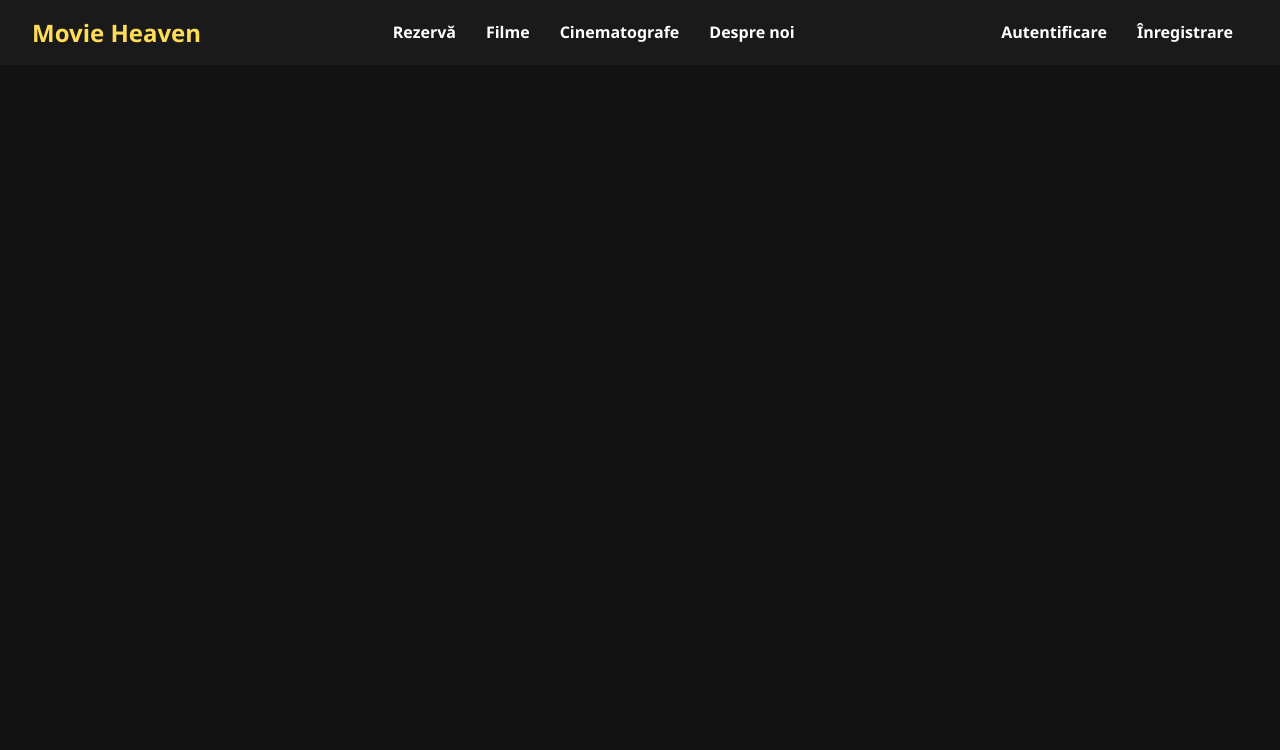
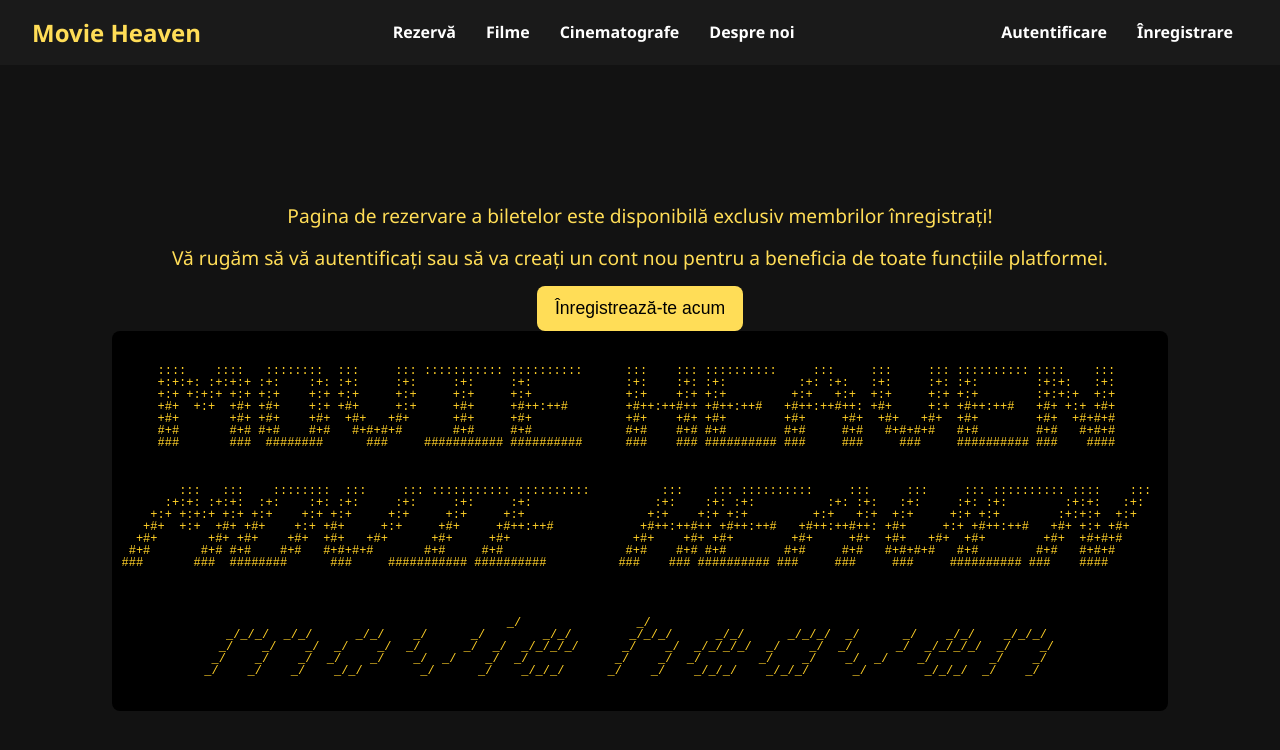
Before and after one commit to uleirbag/MovieHeaven, a Vue app in the folder frontend/movie-heaven/: page /movies/1 in a window 1280 px wide. Shown: the top 750 px of the page. Built offline with nearby package versions, Linux system fonts and the light colour scheme; no server answers.

Commit message:
First stage of  the ticket booking feature + small UI improvements

```diff
--- a/frontend/movie-heaven/src/components/MovieCard.vue
+++ b/frontend/movie-heaven/src/components/MovieCard.vue
@@ -16,15 +16,16 @@
 </template>
 
 <script setup>
+import { useRouter } from "vue-router";
 
+  const router = useRouter();
   const props = defineProps({
     movie: Object,
   });
 
   const reserveTickets = () => {
-    alert(`Rezerva bilete pentru filmul: ${props.movie.title}`);
+  router.push(`/movies/${props.movie.id}`);
   };
-
 </script>
 
 <style scoped>
--- a/frontend/movie-heaven/src/router/index.js
+++ b/frontend/movie-heaven/src/router/index.js
@@ -4,6 +4,7 @@ import Register from '@/views/Register.vue'
 import Login from '@/views/Login.vue'
 import CinemasView from '@/views/CinemasView.vue'
 import MoviesView from '@/views/MoviesView.vue'
+import TicketBooking from '@/views/TicketBooking.vue'
 
 const router = createRouter({
   history: createWebHistory(import.meta.env.BASE_URL),
@@ -34,6 +35,11 @@ const router = createRouter({
       component: MoviesView,
     },
     {
+      path: '/movies/:id',
+      name: 'bookTickets',
+      component: TicketBooking,
+    },
+    {
       path: '/about',
       name: 'about',
       component: () => import('../views/AboutView.vue'),
--- a/frontend/movie-heaven/src/views/Homepage.vue
+++ b/frontend/movie-heaven/src/views/Homepage.vue
@@ -5,7 +5,7 @@
       <div class="hero-content">
         <h1>Movie Heaven - Magia filmelor începe aici ❣</h1>
         <p>Rezervă-ți locul pentru filmele preferate și vizionează-le în cinematografele din toată țara!</p>
-        <button @click="goToServices" class="buton">Începe acum</button>
+        <button @click="goToMovies" class="buton">Începe acum</button>
       </div>
     </header>
 
@@ -55,7 +55,7 @@
 
 <script>
     import { ref } from "vue";
-
+    import { useRouter } from "vue-router";
     export default {
       setup() {
         const services = ref([
@@ -64,13 +64,14 @@ export default {
           { title: 'Plăți sigure', description: 'Rapid, online, fară griji!' },
         ]);
 
-    const goToServices = () => {
-      alert('Vezi mai multe servicii!');
+        const router = useRouter();
+        const goToMovies = () => {
+          router.push("/movies");
         };
 
         return {
           services,
-      goToServices,
+          goToMovies,
         };
       },
     };
--- a/frontend/movie-heaven/src/views/MoviesView.vue
+++ b/frontend/movie-heaven/src/views/MoviesView.vue
@@ -106,7 +106,7 @@
 
   .movies-grid {
     display: grid;
-    grid-template-columns: repeat(auto-fit, minmax(200px, 1fr));
+    grid-template-columns: repeat(auto-fit, minmax(250px, 1fr));
     gap: 20px;
     justify-items: center;
   }
--- /dev/null
+++ b/frontend/movie-heaven/src/views/TicketBooking.vue
@@ -0,0 +1,231 @@
+<template>
+
+    <div class="movie-details-container">
+      <div v-if="!isAuthenticated" class="no-access">
+
+        <p>Pagina de rezervare a biletelor este disponibilă exclusiv membrilor înregistrați!</p>
+        <p>Vă rugăm să vă autentificați sau să va creați un cont nou pentru a beneficia de toate funcțiile platformei.</p>
+        <button class="register-button" @click="goToRegister">Înregistrează-te acum</button>
+
+         <div class="ascii-container">
+             <pre><code>{{ asciiArt2 }}</code></pre>
+             <pre><code>{{ asciiArt }}</code></pre>
+             <pre><code>{{ asciiArt3 }}</code></pre>
+         </div>
+      </div>
+
+      <div v-else>
+        <div v-if="loading">Se încarcă detaliile filmului...</div>
+        <div v-else-if="errorMessage">{{ errorMessage }}</div>
+        <div v-else class="movie-details-content">
+          <div class="movie-poster-container">
+            <img :src="movie.imageUrl" alt="Poster film" class="movie-poster" />
+          </div>
+          <div class="movie-info-container">
+            <h1>{{ movie.title }}</h1>
+            <p><strong>Gen:</strong> {{ movie.genre }}</p>
+            <p><strong>Durată:</strong> {{ movie.duration }} min</p>
+            <p><strong>Rating:</strong> ⭐ {{ movie.rating }}/10</p>
+            <p><strong>Distribuitor:</strong> {{ movie.distributor }}</p>
+            <p><strong>Limba:</strong> {{ movie.language }}</p>
+            <p><strong>Actori principali:</strong> {{ movie.actors.join(", ") }}</p>
+            <p><strong>Descriere:</strong> {{ movie.description }}</p>
+
+            <button class="reserve-button">Continuă cu rezervarea</button>
+            <RouterLink to="/movies" class="back-button">Înapoi la filme</RouterLink>
+          </div>
+        </div>
+      </div>
+    </div>
+</template>
+
+<script setup>
+  import { ref, onMounted, computed } from "vue";
+  import { useRoute, useRouter } from "vue-router";
+  import { useStore } from "vuex";
+
+  const store = useStore();
+  const route = useRoute();
+  const router = useRouter();
+  const movie = ref(null);
+  const loading = ref(true);
+  const errorMessage = ref("");
+
+  const isAuthenticated = computed(() => store.getters.isAuthenticated);
+
+  const fetchMovieDetails = async () => {
+    try {
+      const response = await fetch(`http://localhost:5000/api/filme/${route.params.id}`);
+      if (!response.ok) throw new Error("Filmul nu a fost găsit.");
+      movie.value = await response.json();
+    } catch (error) {
+      errorMessage.value = "Eroare la preluarea detaliilor filmului.";
+    } finally {
+      loading.value = false;
+    }
+  };
+
+  onMounted(() => {
+    if (isAuthenticated.value) {
+      fetchMovieDetails();
+    }
+  });
+
+  const goToRegister = () => {
+    router.push("/register");
+  };
+
+const asciiArt = `
+
+        :::   :::    ::::::::  :::     ::: ::::::::::: ::::::::::          :::    ::: ::::::::::     :::     :::     ::: :::::::::: ::::    :::
+      :+:+: :+:+:  :+:    :+: :+:     :+:     :+:     :+:                 :+:    :+: :+:          :+: :+:   :+:     :+: :+:        :+:+:   :+:
+    +:+ +:+:+ +:+ +:+    +:+ +:+     +:+     +:+     +:+                 +:+    +:+ +:+         +:+   +:+  +:+     +:+ +:+        :+:+:+  +:+
+   +#+  +:+  +#+ +#+    +:+ +#+     +:+     +#+     +#++:++#            +#++:++#++ +#++:++#   +#++:++#++: +#+     +:+ +#++:++#   +#+ +:+ +#+
+  +#+       +#+ +#+    +#+  +#+   +#+      +#+     +#+                 +#+    +#+ +#+        +#+     +#+  +#+   +#+  +#+        +#+  +#+#+#
+ #+#       #+# #+#    #+#   #+#+#+#       #+#     #+#                 #+#    #+# #+#        #+#     #+#   #+#+#+#   #+#        #+#   #+#+#
+###       ###  ########      ###     ########### ##########          ###    ### ########## ###     ###     ###     ########## ###    ####
+
+`;
+
+const asciiArt2 = `
+
+::::    ::::   ::::::::  :::     ::: ::::::::::: ::::::::::      :::    ::: ::::::::::     :::     :::     ::: :::::::::: ::::    :::
++:+:+: :+:+:+ :+:    :+: :+:     :+:     :+:     :+:             :+:    :+: :+:          :+: :+:   :+:     :+: :+:        :+:+:   :+:
++:+ +:+:+ +:+ +:+    +:+ +:+     +:+     +:+     +:+             +:+    +:+ +:+         +:+   +:+  +:+     +:+ +:+        :+:+:+  +:+
++#+  +:+  +#+ +#+    +:+ +#+     +:+     +#+     +#++:++#        +#++:++#++ +#++:++#   +#++:++#++: +#+     +:+ +#++:++#   +#+ +:+ +#+
++#+       +#+ +#+    +#+  +#+   +#+      +#+     +#+             +#+    +#+ +#+        +#+     +#+  +#+   +#+  +#+        +#+  +#+#+#
+#+#       #+# #+#    #+#   #+#+#+#       #+#     #+#             #+#    #+# #+#        #+#     #+#   #+#+#+#   #+#        #+#   #+#+#
+###       ###  ########      ###     ########### ##########      ###    ### ########## ###     ###     ###     ########## ###    ####
+
+`;
+
+const asciiArt3 = `
+
+
+                                          _/                _/
+   _/_/_/  _/_/      _/_/    _/      _/        _/_/        _/_/_/      _/_/      _/_/_/  _/      _/    _/_/    _/_/_/
+  _/    _/    _/  _/    _/  _/      _/  _/  _/_/_/_/      _/    _/  _/_/_/_/  _/    _/  _/      _/  _/_/_/_/  _/    _/
+ _/    _/    _/  _/    _/    _/  _/    _/  _/            _/    _/  _/        _/    _/    _/  _/    _/        _/    _/
+_/    _/    _/    _/_/        _/      _/    _/_/_/      _/    _/    _/_/_/    _/_/_/      _/        _/_/_/  _/    _/
+
+
+`;
+  </script>
+
+<style scoped>
+  .movie-details-container {
+    display: flex;
+    flex-direction: column;
+    align-items: center;
+    padding: 40px;
+    color: #fff;
+    background-color: #121212;
+    min-height: 100vh;
+  }
+
+  .no-access {
+    text-align: center;
+    font-size: 1.2rem;
+    color: #ffdd57;
+    margin-top: 50px;
+  }
+
+  .no-access p {
+    margin: 15px 0;
+  }
+
+  .register-button {
+    background-color: #ffdd57;
+    color: black;
+    font-size: 1.1rem;
+    padding: 12px 18px;
+    border: none;
+    border-radius: 8px;
+    cursor: pointer;
+    transition: background-color 0.3s;
+  }
+
+  .register-button:hover {
+    background-color: #ffd027;
+  }
+
+  .movie-details-content {
+    display: flex;
+    justify-content: space-between;
+    align-items: center;
+    width: 100%;
+    max-width: 1200px;
+  }
+
+  .movie-poster-container {
+    flex: 0 0 auto;
+    margin-right: 30px;
+  }
+
+  .movie-poster {
+    width: 250px;
+    border-radius: 10px;
+  }
+
+  .movie-info-container {
+    flex: 1;
+    text-align: left;
+  }
+
+  .reserve-button {
+    display: inline-block;
+    margin-top: 20px;
+    padding: 12px 18px;
+    background: #ffdd57;
+    color: black;
+    font-size: 1.1rem;
+    font-weight: bold;
+    border: none;
+    border-radius: 8px;
+    cursor: pointer;
+    transition: background 0.3s;
+  }
+
+  .reserve-button:hover {
+    background: #ffd027;
+  }
+
+  .back-button {
+    display: inline-block;
+    margin-top: 15px;
+    padding: 10px 15px;
+    background: #444;
+    color: white;
+    text-decoration: none;
+    border-radius: 5px;
+    font-weight: bold;
+  }
+
+  .back-button:hover {
+    background: #666;
+  }
+
+  .ascii-container {
+  background-color: black;
+  color: #ffd027;
+  font-family: monospace;
+  white-space: pre-wrap;
+  text-align: center;
+  padding: 10px;
+  border-radius: 8px;
+  overflow-x: auto;
+  max-width: 100%;
+  display: flex;
+  flex-direction: column;
+  align-items: center;
+}
+
+  .ascii-container pre {
+  font-size: 12px;
+  line-height: 12px;
+  margin: 0;
+  padding: 0;
+  overflow: hidden;
+}
+
+</style>
```
Also changed, not shown: 1 other file (tests, documents, lock files or other folders). Lines whose indentation alone changed are shown as unchanged.
